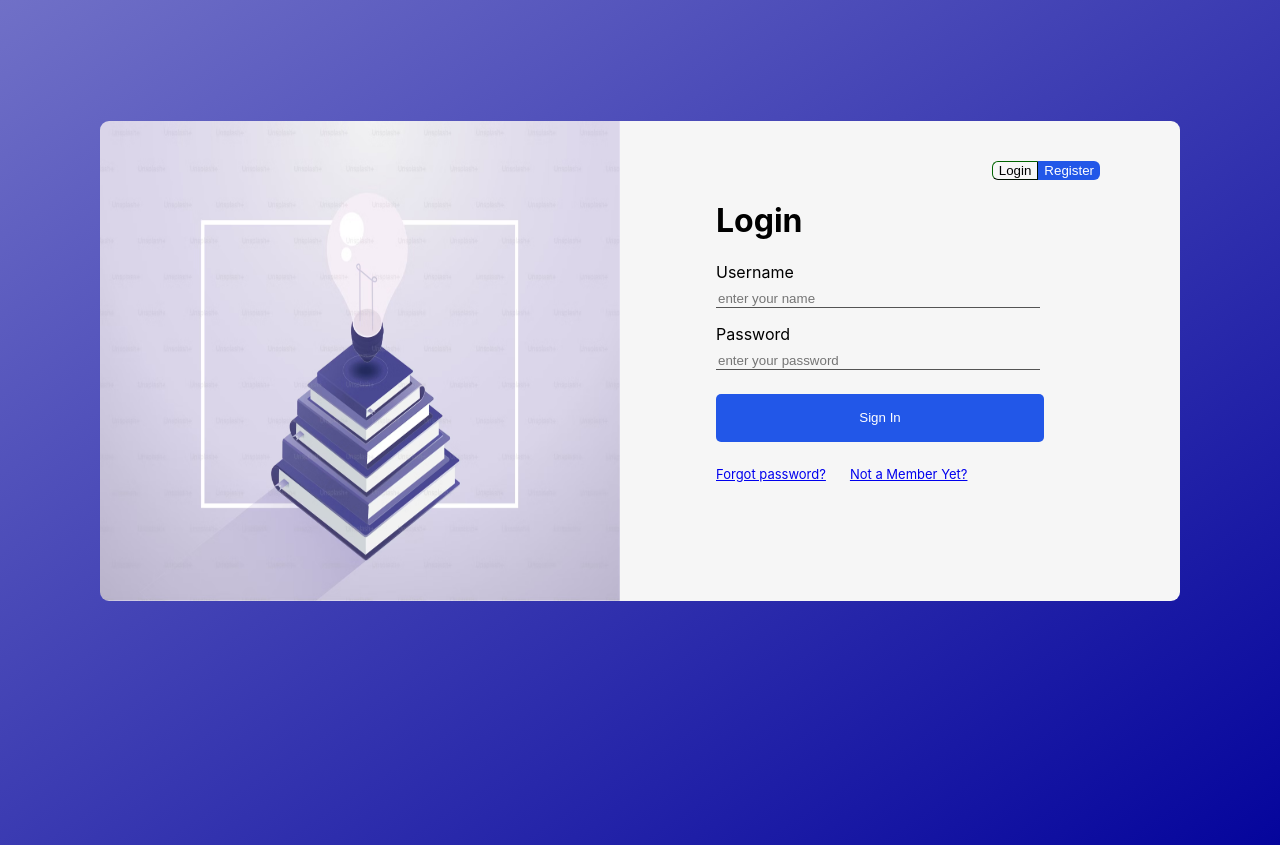
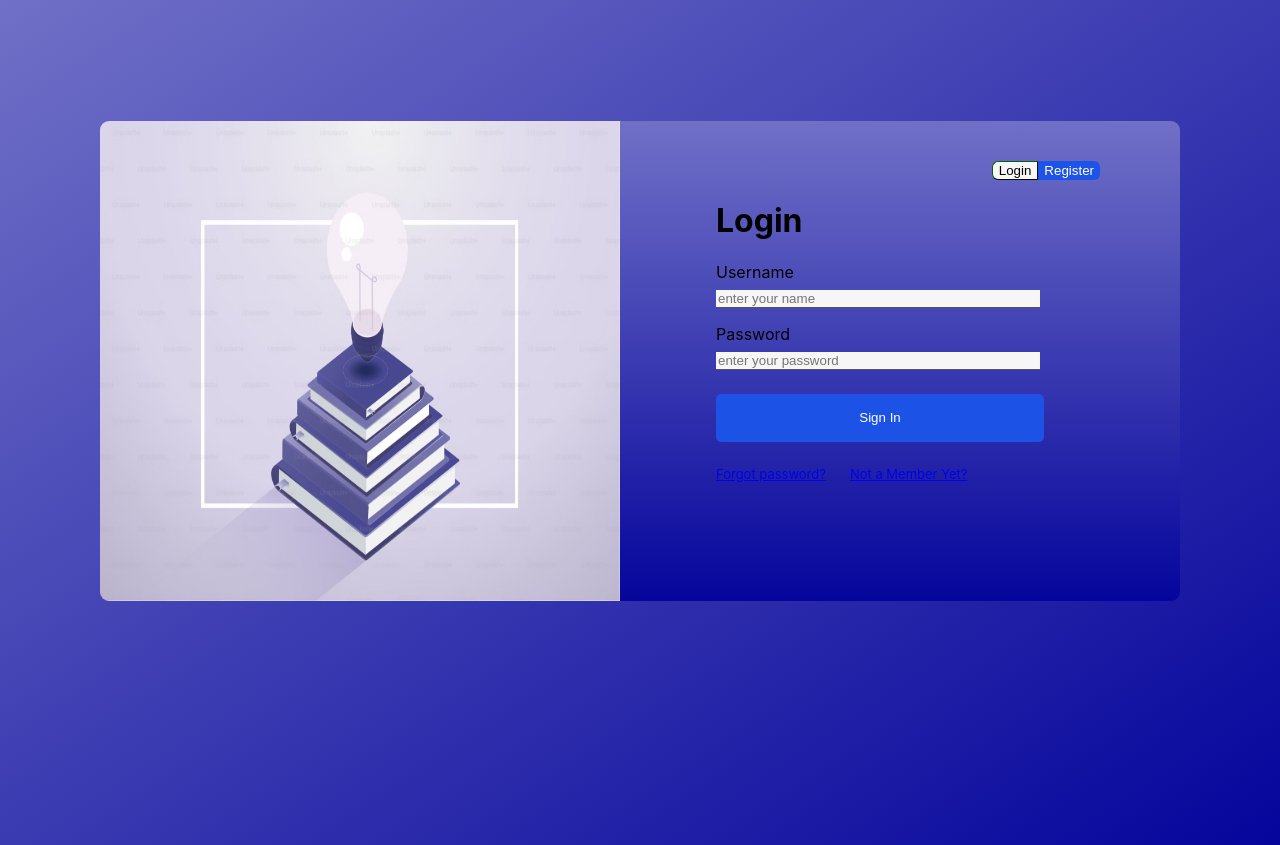
Before and after one commit to sirazsheik/BookStore, a React (Create React App) app in the folder ui/: page /Login in a window 1280 px wide. Built offline with nearby package versions, Linux system fonts and the light colour scheme.

Commit message:
updated gradient

```diff
--- a/ui/src/components/LoginForm/Login.css
+++ b/ui/src/components/LoginForm/Login.css
@@ -36,9 +36,10 @@
   }
 
   .secondHalf{
+    background-image: linear-gradient(to bottom,rgb(112, 112, 199),rgb(5, 5, 156));
 
     /* background-image: linear-gradient(to bottom right,rgb(171, 171, 239),rgb(63, 63, 148)); */
-    background-color:rgb(246, 246, 246);
+    /* background-color:rgb(246, 246, 246); */
 
     height:60vh;
 
@@ -128,6 +129,7 @@
     border-radius:5px;
 
     border-style:hidden;
+    cursor: pointer;
 
   }
 
@@ -159,11 +161,11 @@
 
   }
 
-  .submit-btn:hover{
+  /* .submit-btn:hover{
 
     cursor:pointer;
 
-  }
+  } */
 
   .btn-login:hover{
 
```
